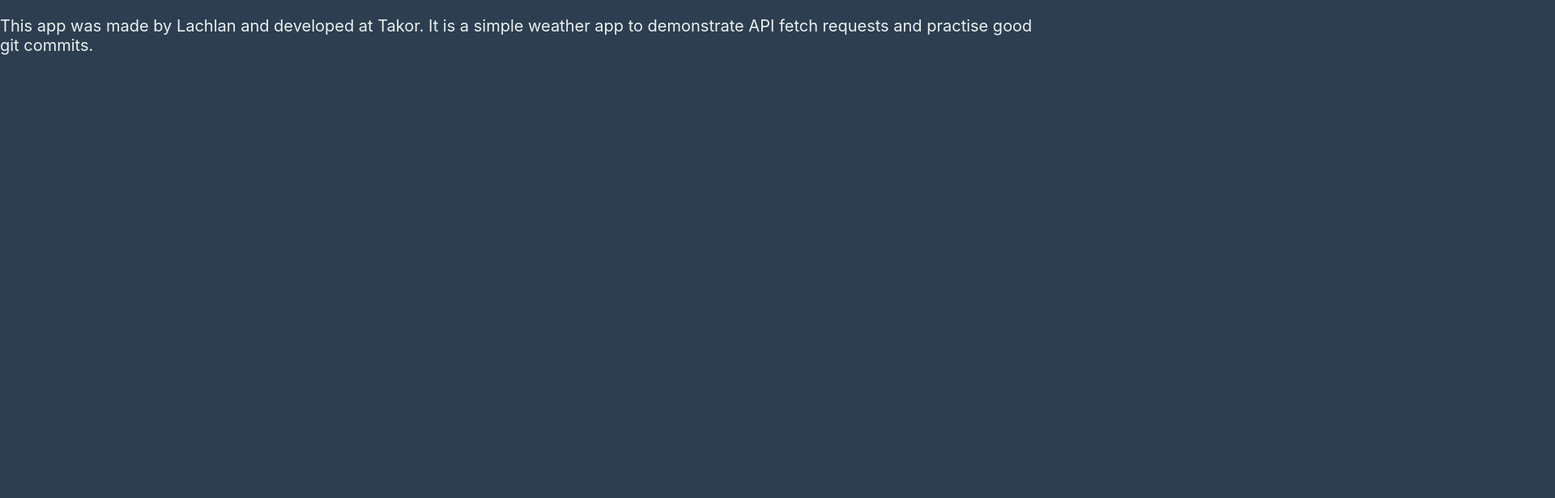
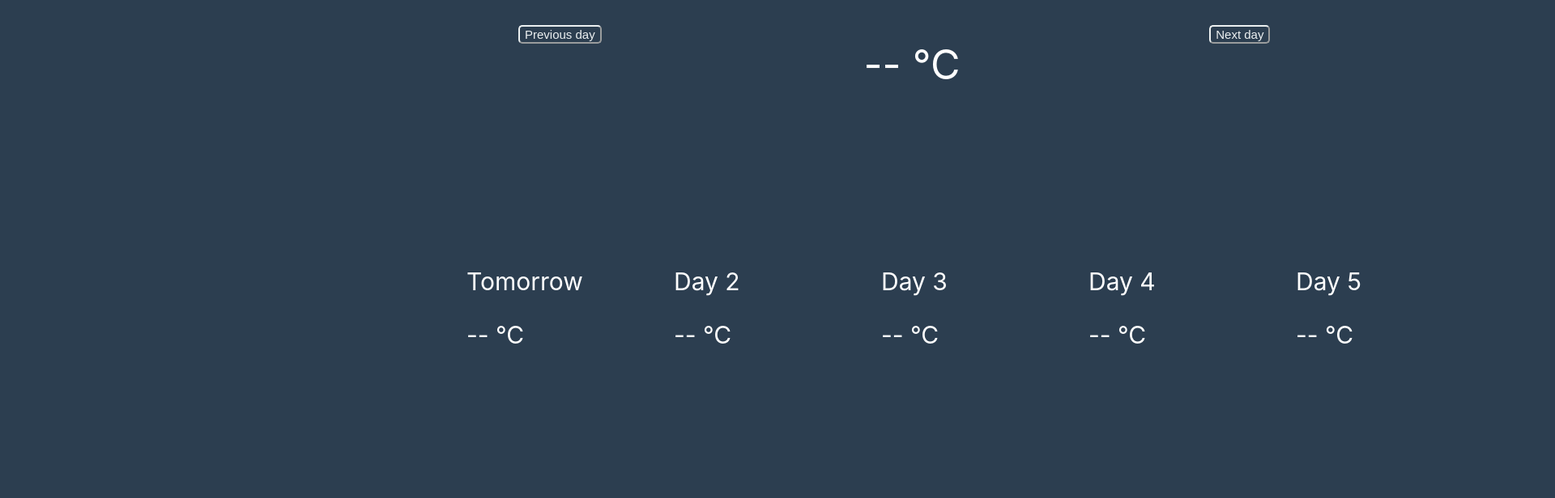
Before and after one commit to ForsakenIdol/my-weather-app, a React (Create React App) app: page / in a window 1280 px wide. Shown: the top 616 px of the page at 81% size, 1920 px wide, since content can reach past the window. Built offline with nearby package versions, Linux system fonts and the light colour scheme.

Commit message:
created column layouts for weather sections and styled with css

```diff
--- a/src/App.js
+++ b/src/App.js
@@ -1,23 +1,52 @@
 import React from 'react';
-import logo from './logo.svg';
 import './App.css';
 
 function App() {
   return (
-    <div className="weather-app">
-      <header className="weather-today">
-
+    <html class="weather-app">
+      <header class="weather-today">
+        <div class="headcolumn">
+          {/* These buttons should move the forecast forward or back a day in the week.
+            * Does nothing if user tries to move to yesterday.
+            */}
+          <button onClick={() => {console.log("something")}} class="nav-button">Previous day</button>
+        </div>
+        <div class="headcolumn">
+          <p>-- °C</p> {/* Replace this later with the data from the api */}
+        </div>
+        <div class="headcolumn">
+          <button onClick={() => {console.log("something")}}  class="nav-button">Next day</button>
+        </div>
       </header>
-      <body className="weather-later">
-
+      <body class="weather-later">
+            <div class="bodycolumn">
+              <p>Tomorrow</p>
+              <p>-- °C</p>
+            </div>
+            <div class="bodycolumn">
+              <p>Day 2</p>
+              <p>-- °C</p>
+            </div>
+            <div class="bodycolumn">
+              <p>Day 3</p>
+              <p>-- °C</p>
+            </div>
+            <div class="bodycolumn">
+              <p>Day 4</p>
+              <p>-- °C</p>
+            </div>
+            <div class="bodycolumn">
+              <p>Day 5</p>
+              <p>-- °C</p>
+            </div>
       </body>
-      <footer className="about-app">
+      <footer class="about-app">
         <p>
           This app was made by Lachlan and developed at Takor.
           It is a simple weather app to demonstrate API fetch requests and practise good git commits.
         </p>
       </footer>
-    </div>
+    </html>
   );
 }
 
--- a/src/index.css
+++ b/src/index.css
@@ -14,7 +14,59 @@ code {
     monospace;
 }
 
+.weather-today {
+  position: absolute;
+  left: 50%;
+  top: 0%;
+  width: 100%;
+}
+
+.nav-button {
+  background: none;
+  border-color: #ecf0f1;
+  border-radius: 5px; /* Even without a border, this still specifies how rounded our button corners are. */
+
+  font-size: 15px;
+  color: #ecf0f1;
+  transition: 0.25s
+}
+
+.nav-button:active {
+  background: #ecf0f1;
+}
+
+.nav-button:hover {
+  background: #95a5a6;
+}
+
+.headcolumn {
+  float: left;
+  width: 33.33%;
+  color: #FFFFFF;
+  font-size: 50px;
+}
+
+.bodycolumn {
+  float: left;
+  width: 20%;
+  color: #FFFFFF;
+  font-size: 30px;
+}
+
+
+.weather-later {
+  position: relative;
+  left: 45%;
+  margin-top: 300px;
+}
+
+
 .about-app {
-  font-size: 20px;
+  position: absolute;
+  left: 70%;
+  top: 90%;
+
+  font-size: 10px;
   color: #ecf0f1; /* This is the text color. */
+  text-align: center;
 }
```
